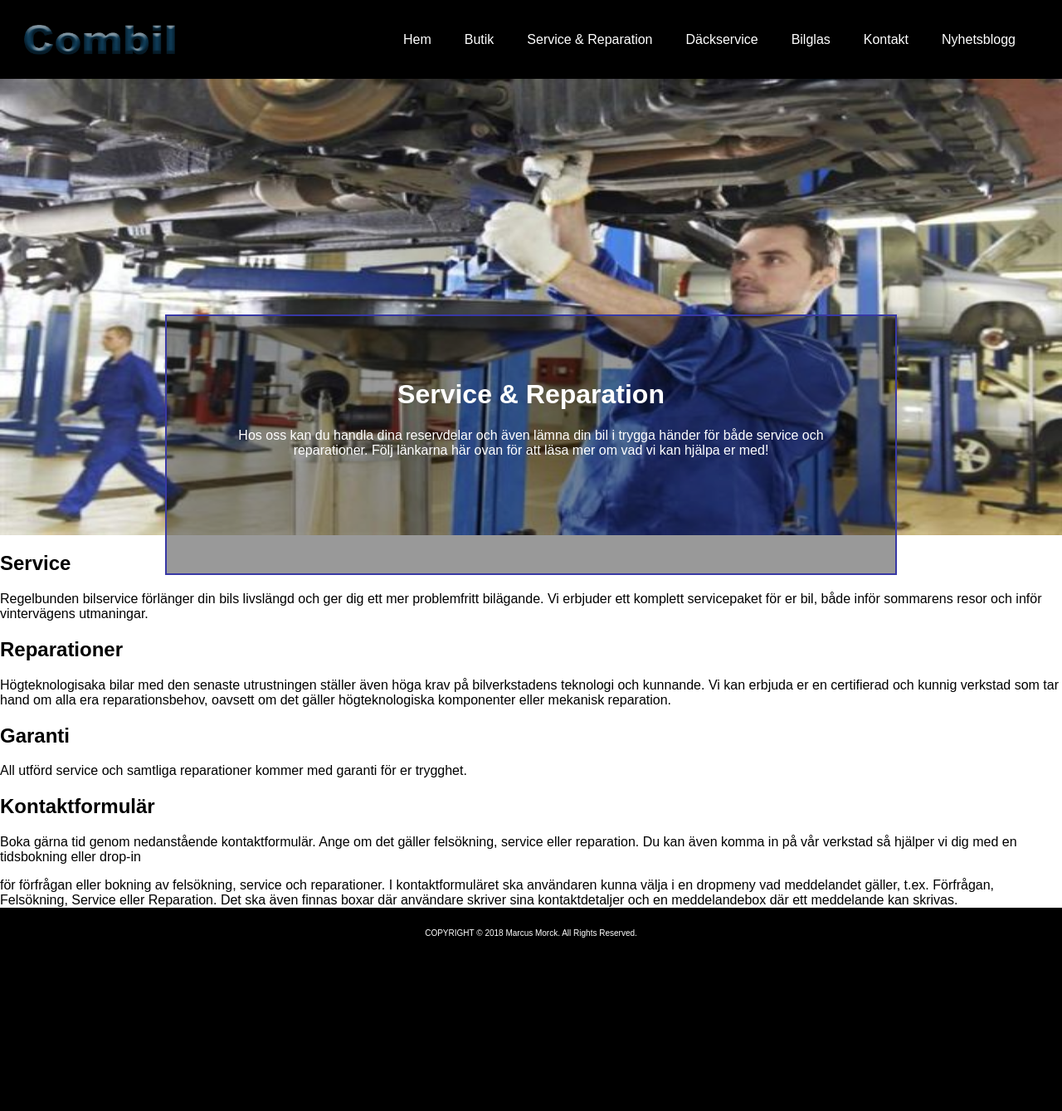
After one commit to marcusMorck/combil, a PHP site: the page made by service&reparation.php in a window 1280 px wide. The commit adds this page. Shown: the whole page at 83% size. Run offline with PHP 8.4, Linux system fonts and the light colour scheme; some libraries are stand-ins or nearby versions.

Commit message:
more work on project

```diff
--- a/main.css
+++ b/assets/css/main.css
@@ -10,22 +10,26 @@ html {
     min-height: 100%;
 }
 .hero{
+    height: 550px;
     width: 100%;
 }
 .hero img{
+    height: 550px;
     width: 100%;
-    height: auto;
+
+
 }
 .hero-text{
-    padding: 5px;
-    width: 60%;
-    border: 4px solid rgb(56, 56, 165);
-    background-color: #000000;
-    text-align: center;
-    color: #fff;
     position: absolute;
     top: 40%;
     left: 50%;
+    color: #fff;
+    background-color: rgba(0,0,0,0.40);
+    border: 2px solid rgb(56, 56, 165);
+    padding: 55px;
+    height: 200px;
+    width: 60%;
+    text-align: center;
     transform: translate(-50%, -50%);
 }
 
@@ -72,6 +76,13 @@ header{
         color: rgb(44, 78, 189);
         /*border-bottom: rgb(35, 98, 193) solid 1px;  */
     }
+    .fa-bars{
+        color: #fff;
+        display: none;
+    }
+    .hamburger{
+        display: none;
+    }
     .active {
         color:lightblue;
     }
@@ -84,6 +95,15 @@ header{
         }
         .hero-text{
             top: 35%;
+        }
+        .hero-text{
+            padding: 0;
+            height: 40px;;
+        }
+        .hamburger{
+            align-self: flex-end;
+            display: initial;
+            position: absolute;
         }
     }
 
--- /dev/null
+++ b/assets/js/javascript.js
@@ -0,0 +1,8 @@
+$(document).ready(function(){
+
+
+
+    $(".hamburger").click(function(){
+        $(".main-nav").toggle();
+    })
+});
--- a/footer.php
+++ b/footer.php
@@ -4,4 +4,11 @@
             </div>
         </footer>
     </body>
+    <script
+  src="https://code.jquery.com/jquery-3.3.1.js"
+  integrity="sha256-2Kok7MbOyxpgUVvAk/HJ2jigOSYS2auK4Pfzbm7uH60="
+  crossorigin="anonymous"></script>
+  <script src="assets/js/javascript.js">
+
+    </script>
 </html>
--- a/header.php
+++ b/header.php
@@ -1,7 +1,7 @@
 <html>
     <head>
     <meta charset="UTF-8">
-    <link rel="stylesheet" type="text/css" href="main.css" />
+    <link rel="stylesheet" type="text/css" href="assets/css/main.css" />
     <link rel="stylesheet" href="https://use.fontawesome.com/releases/v5.2.0/css/all.css" integrity="sha384-hWVjflwFxL6sNzntih27bfxkr27PmbbK/iSvJ+a4+0owXq79v+lsFkW54bOGbiDQ" crossorigin="anonymous">
 
     </head>
@@ -13,12 +13,15 @@
                 </div>
             </a>
             <nav class="main-nav">
-                <a href="#">Hem</a>
-                <a href="#">Butik</a>
-                <a href="#">Service & Reparation</a>
-                <a href="#">Däckservice</a>
-                <a href="#">Bilglas</a>
-                <a href="#">Kontakt</a>
-                <a href="#">Nyhetsblogg</a>
+                <a href="index.php">Hem</a>
+                <a href="butik.php">Butik</a>
+                <a href="service&reparation.php">Service & Reparation</a>
+                <a href="dackservice.php">Däckservice</a>
+                <a href="bilglas.php">Bilglas</a>
+                <a href="kontakt.php">Kontakt</a>
+                <a href="nyhetsblogg.php">Nyhetsblogg</a>
             </nav>
+            <div class="hamburger">
+            <i class="fas fa-bars"></i>
+            </div>
         </header>
--- /dev/null
+++ b/service&reparation.php
@@ -0,0 +1,54 @@
+<?php
+    include "header.php";
+?>
+<div class="hero">
+    <img src="images/bild 20.jpg" >
+    <div class="hero-text">
+            <h1>
+               Service & Reparation
+            </h1>
+        <p>
+             Hos oss kan du handla dina reservdelar och
+            även lämna din bil i trygga händer för både service och reparationer. Följ länkarna här ovan för att
+            läsa mer om vad vi kan hjälpa er med!
+        </p>
+    </div>
+</div>
+<main role="main">
+    <section id="service">
+        <h2>Service</h2>
+        <p>
+            Regelbunden bilservice förlänger din bils livslängd och
+            ger dig ett mer problemfritt bilägande. Vi erbjuder ett komplett servicepaket för er bil, både inför
+            sommarens resor och inför vintervägens utmaningar.
+        </p>
+    </section>
+    <section id="reperationer">
+        <h2>Reparationer</h2>
+        <p>
+            Högteknologisaka bilar med den senaste utrustningen ställer även höga krav
+            på bilverkstadens teknologi och kunnande. Vi kan erbjuda er en certifierad och kunnig verkstad som
+            tar hand om alla era reparationsbehov, oavsett om det gäller högteknologiska komponenter eller
+            mekanisk reparation.
+        </p>
+    </section>
+    <h2>Garanti</h2>
+    <p>
+        All utförd service och samtliga reparationer kommer med garanti för er trygghet.
+    </p>
+    <h2>Kontaktformulär</h2>
+    <p>
+        Boka gärna tid genom nedanstående kontaktformulär. Ange om det
+        gäller felsökning, service eller reparation. Du kan även komma in på vår verkstad så hjälper vi dig
+        med en tidsbokning eller drop-in
+    </p>
+    <p>
+        för förfrågan eller bokning av felsökning, service och reparationer. I
+        kontaktformuläret ska användaren kunna välja i en dropmeny vad meddelandet gäller, t.ex.
+        Förfrågan, Felsökning, Service eller Reparation. Det ska även finnas boxar där användare skriver sina
+        kontaktdetaljer och en meddelandebox där ett meddelande kan skrivas.
+    </p>
+</main>
+<?php
+    include "footer.php";
+?>
```
Also changed, not shown: bilglas.php (added, +18 -0 lines), butik.php (added, +23 -0 lines), dackservice.php (added, +18 -0 lines), index.php (+5 -2 lines), kontakt.php (added, +18 -0 lines), nyhetsblogg.php (added, +18 -0 lines), images/Bild08Noplatebc.jpg (added), 1 other file.
